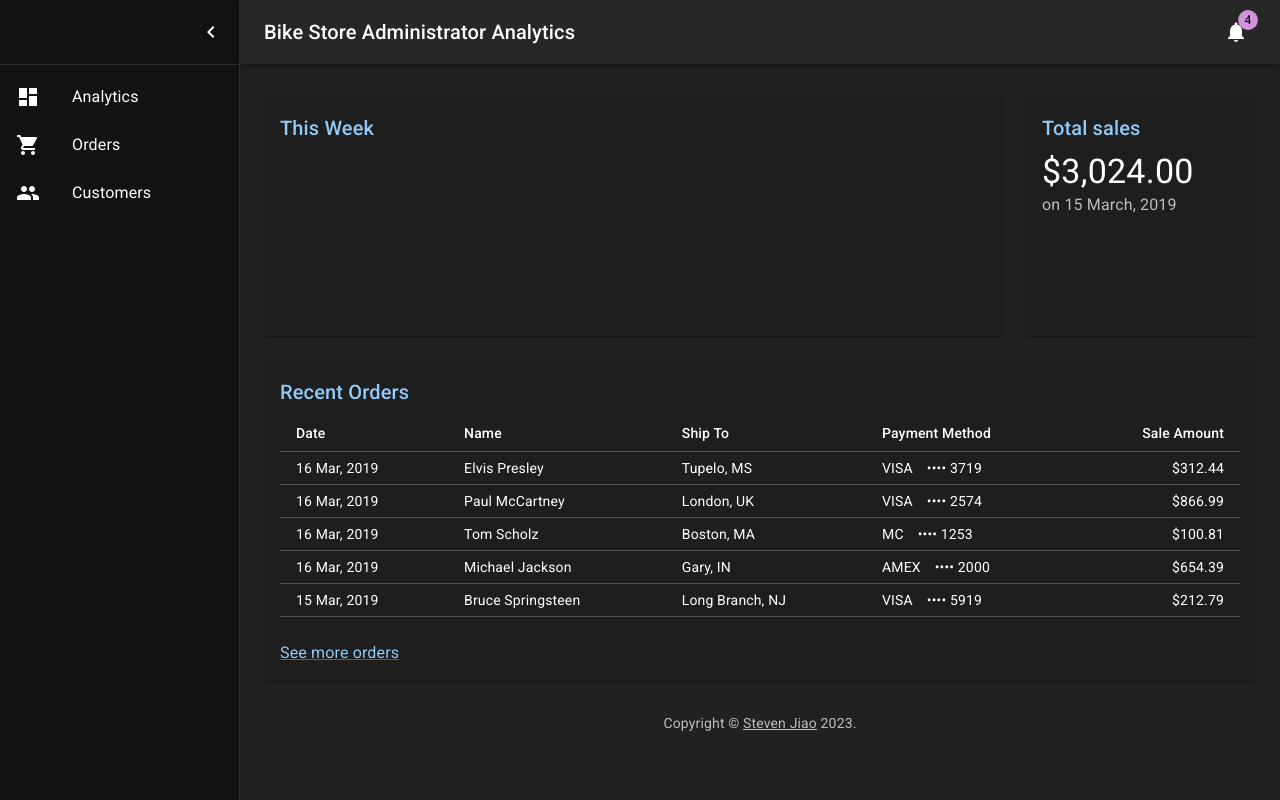
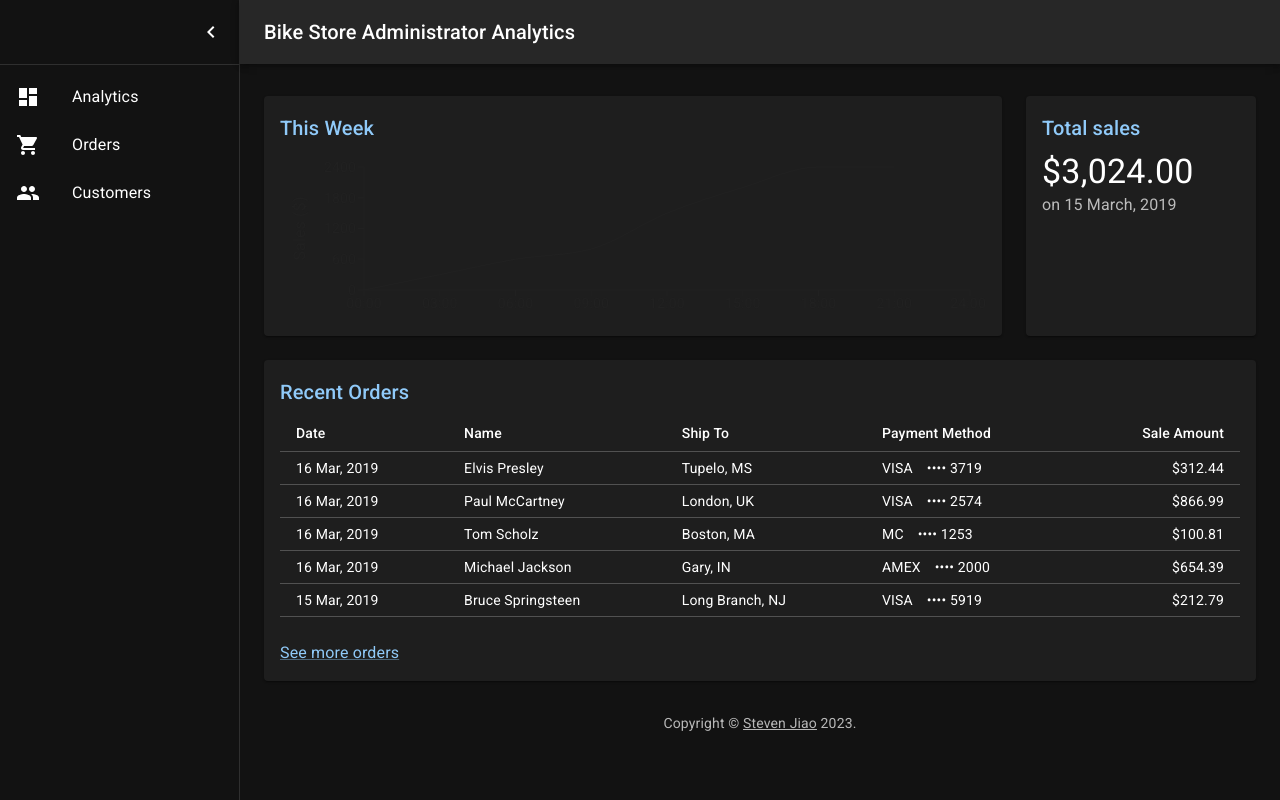
Before and after one commit to StevenJiao/bike-shop, a React (Create React App) app in the folder client/: page /analytics in a window 1280 px wide. Built offline with nearby package versions, Linux system fonts and the light colour scheme.

Commit message:
fixed all colour schemes

```diff
--- a/client/src/components/dashboard/Dashboard.js
+++ b/client/src/components/dashboard/Dashboard.js
@@ -121,9 +121,9 @@ function DashboardContent() {
               Bike Store Administrator Analytics
             </Typography>
             <IconButton color="inherit">
-              <Badge badgeContent={4} color="secondary">
+              {/* <Badge badgeContent={4} color="secondary">
                 <NotificationsIcon />
-              </Badge>
+              </Badge> */}
             </IconButton>
           </Toolbar>
         </AppBar>
@@ -150,10 +150,10 @@ function DashboardContent() {
         <Box
           component="main"
           sx={{
-            backgroundColor: (theme) =>
-              theme.palette.mode === 'light'
-                ? theme.palette.grey[100]
-                : theme.palette.grey[900],
+            // backgroundColor: (theme) =>
+            //   theme.palette.mode === 'light'
+            //     ? theme.palette.grey[100]
+            //     : theme.palette.grey[900],
             flexGrow: 1,
             height: '100vh',
             overflow: 'auto',
```
